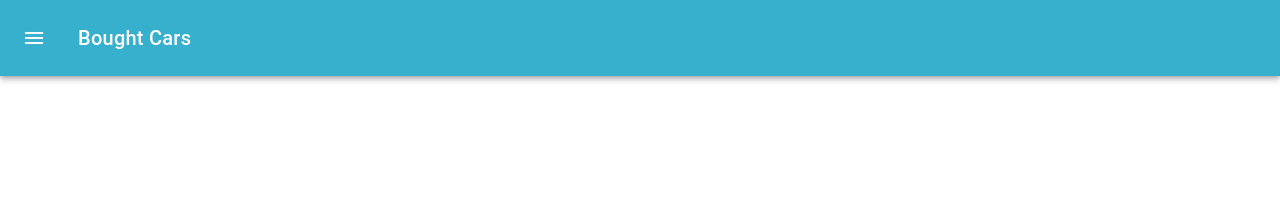
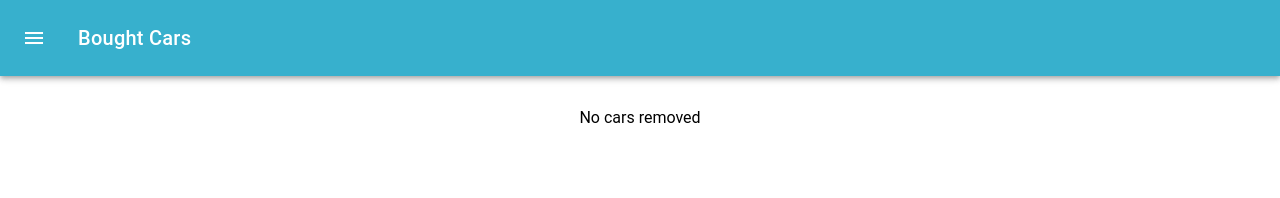
Before and after one commit to jaafarhawli/ionic-react-car-catalog, a React (Vite) app in the folder app/: page /bought in a window 1280 px wide. Shown: the top 198 px of the page. Built offline with nearby package versions, Linux system fonts and the light colour scheme.

Commit message:
app: added empty state to bought and removed cars pages

```diff
--- a/app/src/components/CarCard/CarCard.tsx
+++ b/app/src/components/CarCard/CarCard.tsx
@@ -15,6 +15,7 @@ type Props = {
   car: Car;
   onBuy?: (car: Car) => void;
   onRemove?: (car: Car) => void;
+  cardType?: string;
 };
 
 const CarCard = (props: Props) => {
@@ -51,7 +52,7 @@ const CarCard = (props: Props) => {
 
   return (
     <>
-      <IonCard>
+      <IonCard color={props.cardType === "bought" ? "success" : props.cardType === "removed" ? "danger" : undefined}>
         <IonCardHeader>
           <IonCardTitle>{props.car.name}</IonCardTitle>
           <IonCardSubtitle>{props.car.model}</IonCardSubtitle>
--- a/app/src/pages/BoughtCars/BoughtCars.tsx
+++ b/app/src/pages/BoughtCars/BoughtCars.tsx
@@ -9,11 +9,17 @@ const BoughtCars: React.FC = () => {
   return (
     <IonPage>
       <Title title="Bought Cars" />
-      <IonContent fullscreen>
-        {boughtCars.map((car) => {
-          return <CarCard key={car.id} car={car} />;
-        })}
-      </IonContent>
+      {boughtCars.length <= 0 ? (
+        <IonContent fullscreen className="ion-padding ion-text-center">
+          <p>No cars removed</p>
+        </IonContent>
+      ) : (
+        <IonContent fullscreen>
+          {boughtCars.map((car) => (
+            <CarCard key={car.id} car={car} cardType="bought" />
+          ))}
+        </IonContent>
+      )}
     </IonPage>
   );
 };
--- a/app/src/pages/Home/Home.tsx
+++ b/app/src/pages/Home/Home.tsx
@@ -90,7 +90,7 @@ const Home: React.FC = () => {
           }`}
           color={`${toastAction === "buy" ? "success" : "danger"}`}
           onDidDismiss={() => setOpenToast(false)}
-          duration={2000}
+          duration={1000}
         />
       </IonContent>
     </IonPage>
--- a/app/src/pages/RemovedCars/RemovedCars.tsx
+++ b/app/src/pages/RemovedCars/RemovedCars.tsx
@@ -9,11 +9,17 @@ const RemovedCars: React.FC = () => {
   return (
     <IonPage>
       <Title title="Removed Cars" />
-      <IonContent fullscreen>
-        {removedCars.map((car) => {
-          return <CarCard key={car.id} car={car} />;
-        })}
-      </IonContent>
+      {removedCars.length <= 0 ? (
+        <IonContent fullscreen className="ion-padding ion-text-center">
+          <p>No cars removed</p>
+        </IonContent>
+      ) : (
+        <IonContent fullscreen>
+          {removedCars.map((car) => (
+            <CarCard key={car.id} car={car} cardType="removed" />
+          ))}
+        </IonContent>
+      )}
     </IonPage>
   );
 };
```
